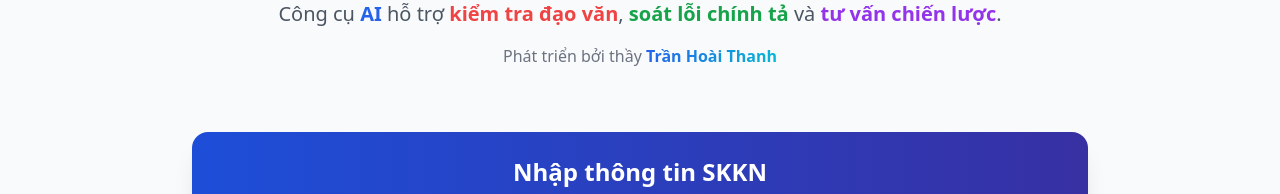
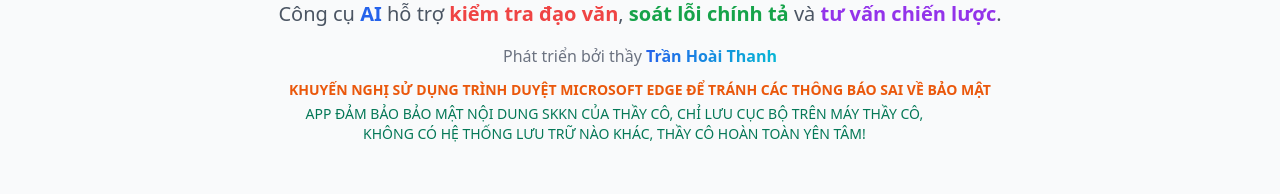
Before and after one commit to hoaithanhsp/checkdaovanpro, a React (Vite) app: page / in a window 1280 px wide. Both pictures are taken after a click on the button "🎯 DÙNG THỬ MIỄN PHÍ". Shown: the part 264-458 px from the top of the page. Built offline with nearby package versions, Linux system fonts and the light colour scheme; no server answers.

Commit message:
Update App.tsx

```diff
--- a/App.tsx
+++ b/App.tsx
@@ -358,6 +358,16 @@ const App: React.FC = () => {
                   Trần Hoài Thanh
                 </span>
               </p>
+
+              {/* Browser recommendation */}
+              <p className="text-xs md:text-sm font-semibold text-orange-600 dark:text-orange-400 mt-3">
+                KHUYẾN NGHỊ SỬ DỤNG TRÌNH DUYỆT MICROSOFT EDGE ĐỂ TRÁNH CÁC THÔNG BÁO SAI VỀ BẢO MẬT
+              </p>
+
+              {/* Security notice */}
+              <p className="text-xs md:text-sm font-medium text-emerald-700 dark:text-emerald-400 mt-1 leading-relaxed max-w-2xl">
+                APP ĐẢM BẢO BẢO MẬT NỘI DUNG SKKN CỦA THẦY CÔ, CHỈ LƯU CỤC BỘ TRÊN MÁY THẦY CÔ, KHÔNG CÓ HỆ THỐNG LƯU TRỮ NÀO KHÁC, THẦY CÔ HOÀN TOÀN YÊN TÂM!
+              </p>
             </div>
             <InputForm onSubmit={handleSubmit} isLoading={false} />
           </div>
```
